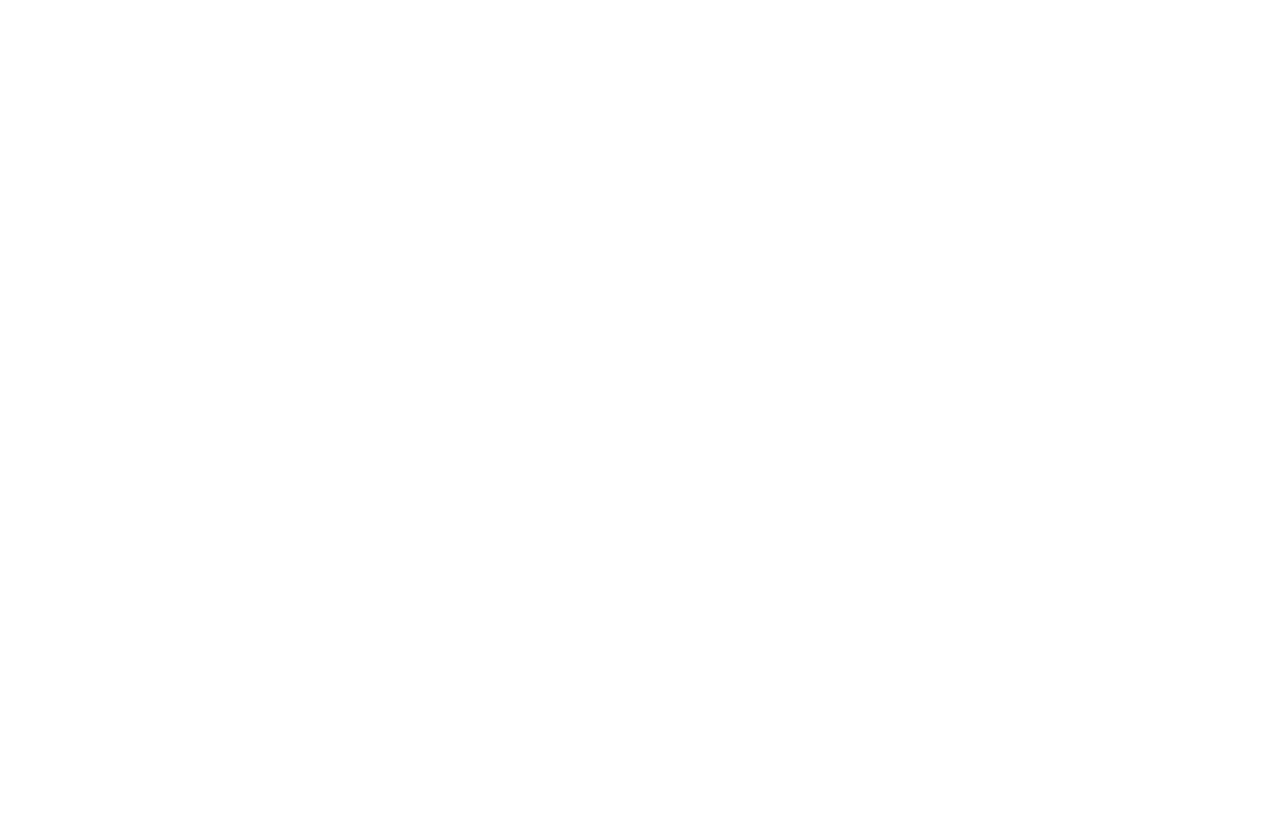
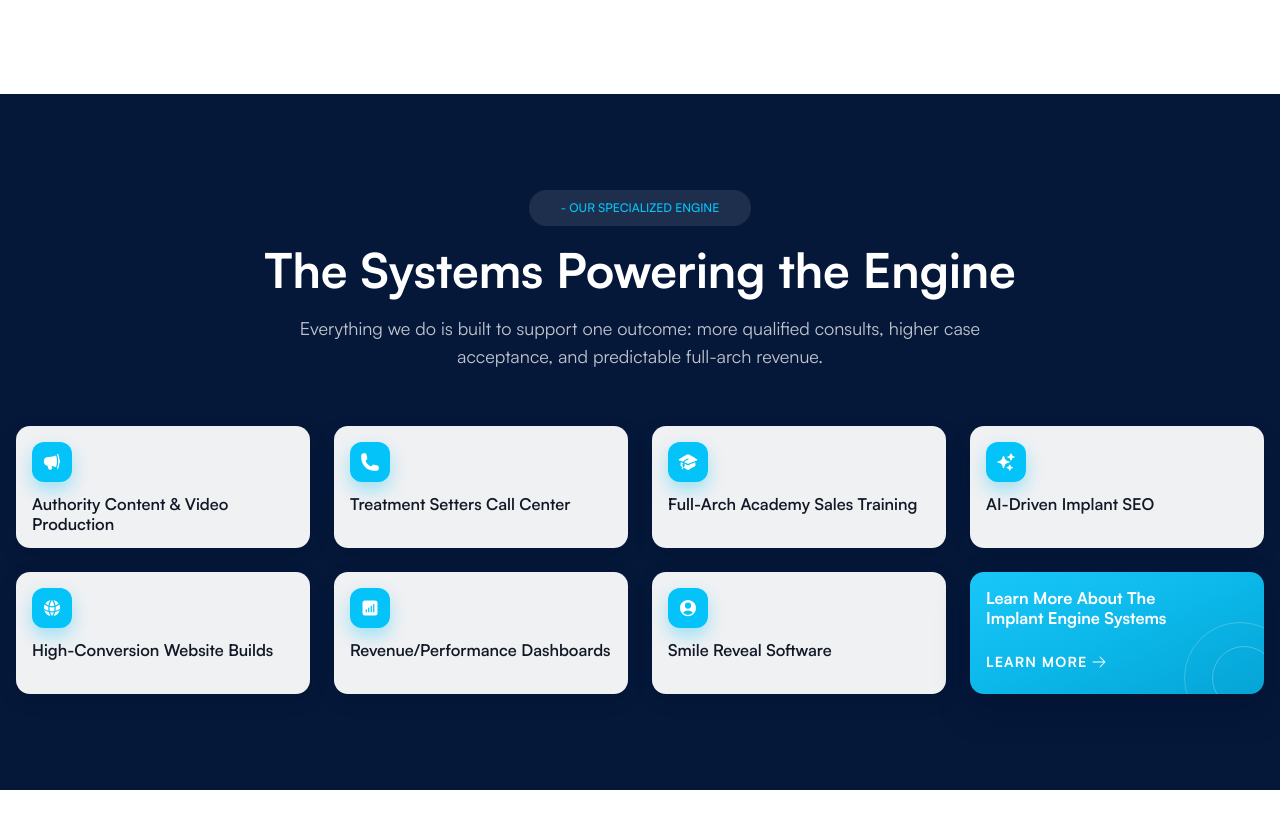
Before and after one commit to mdasif-me/tie, a Next.js app: page / in a window 1280 px wide. Shown: the part 6566-7394 px from the top of the page. Before the commit the page ends 6756 px from the top, so only its background shows below. Built offline with nearby package versions, Linux system fonts and the light colour scheme.

Commit message:
feat: add Specialized component and related functionality; implement SpecializedCard for rendering specialized items

```diff
--- a/app/constants/home.ts
+++ b/app/constants/home.ts
@@ -12,6 +12,22 @@
   subtitle: string;
   badge?: string;
   background?: string;
+}
+
+export type SpecializedIcon =
+  | 'authority'
+  | 'call'
+  | 'academy'
+  | 'seo'
+  | 'website'
+  | 'dashboard'
+  | 'smile'
+  | 'cta';
+
+export interface ISpecialized {
+  title: string;
+  icon: SpecializedIcon;
+  ctaLabel?: string;
 }
 
 export const growth: IGrowth[] = [
@@ -63,3 +79,39 @@
     badge: '10.03x',
   },
 ];
+
+export const specialized: ISpecialized[] = [
+  {
+    title: 'Authority Content & Video Production',
+    icon: 'authority',
+  },
+  {
+    title: 'Treatment Setters Call Center',
+    icon: 'call',
+  },
+  {
+    title: 'Full-Arch Academy Sales Training',
+    icon: 'academy',
+  },
+  {
+    title: 'AI-Driven Implant SEO',
+    icon: 'seo',
+  },
+  {
+    title: 'High-Conversion Website Builds',
+    icon: 'website',
+  },
+  {
+    title: 'Revenue/Performance Dashboards',
+    icon: 'dashboard',
+  },
+  {
+    title: 'Smile Reveal Software',
+    icon: 'smile',
+  },
+  {
+    title: 'Learn More About The Implant Engine Systems',
+    icon: 'cta',
+    ctaLabel: 'LEARN MORE',
+  },
+];
--- a/app/constants/index.ts
+++ b/app/constants/index.ts
@@ -1,5 +1,13 @@
 export { states } from './hero';
 export type { IStatesCard } from './hero';
-export { growth, studies, type IGrowth, type IStudies } from './home';
+export {
+  growth,
+  specialized,
+  studies,
+  type IGrowth,
+  type ISpecialized,
+  type IStudies,
+  type SpecializedIcon,
+} from './home';
 export { navItems } from './nav';
 export type { INavItem } from './nav';
--- a/app/container/index.ts
+++ b/app/container/index.ts
@@ -5,6 +5,7 @@
 export { default as HeroCard } from './hero-card';
 export { default as Leadership } from './leadership/leadership';
 export { default as Navbar } from './navbar';
+export { default as Specialized } from './specialized/specialized';
 export { default as StatesCard } from './states-card';
 export { default as Studies } from './studies/studies';
 export { default as Targeting } from './targeting/targeting';
--- /dev/null
+++ b/app/container/specialized/specialized-card.tsx
@@ -0,0 +1,55 @@
+import { ISpecialized, SpecializedIcon } from '@/app/constants';
+import {
+  AcademicCapIcon,
+  ArrowRightIcon,
+  ChartBarSquareIcon,
+  GlobeAltIcon,
+  MegaphoneIcon,
+  PhoneIcon,
+  SparklesIcon,
+  UserCircleIcon,
+} from '@heroicons/react/24/solid';
+import { type ComponentType, type SVGProps } from 'react';
+
+type IconComponent = ComponentType<SVGProps<SVGSVGElement>>;
+
+const iconMap: Record<Exclude<SpecializedIcon, 'cta'>, IconComponent> = {
+  authority: MegaphoneIcon,
+  call: PhoneIcon,
+  academy: AcademicCapIcon,
+  seo: SparklesIcon,
+  website: GlobeAltIcon,
+  dashboard: ChartBarSquareIcon,
+  smile: UserCircleIcon,
+};
+
+export default function SpecializedCard(item: ISpecialized) {
+  if (item.icon === 'cta') {
+    return (
+      <article className='relative isolate h-[122px] rounded-[14px] bg-linear-to-br from-[#18c7f8] via-[#0bb8e9] to-[#06a4d6] p-4 text-white overflow-hidden shadow-[0_16px_32px_rgba(0,16,45,0.45)]'>
+        <div className='pointer-events-none absolute -bottom-10 -right-8 size-28 rounded-full border border-white/20' />
+        <div className='pointer-events-none absolute -bottom-4 -right-3 size-16 rounded-full border border-white/25' />
+        <h3 className='max-w-[16ch] text-[1.02rem] leading-5 font-bold'>
+          {item.title}
+        </h3>
+        <p className='mt-6 inline-flex items-center gap-1 text-sm font-bold tracking-[0.08em]'>
+          {item.ctaLabel}
+          <ArrowRightIcon className='size-4' />
+        </p>
+      </article>
+    );
+  }
+
+  const Icon = iconMap[item.icon];
+
+  return (
+    <article className='h-[122px] rounded-[14px] bg-[#f0f1f3] px-4 py-4 shadow-[0_6px_20px_rgba(0,0,0,0.12)]'>
+      <div className='inline-flex size-10 items-center justify-center rounded-xl bg-primary text-white shadow-[0_8px_18px_rgba(3,195,249,0.35)]'>
+        <Icon className='size-5' />
+      </div>
+      <h3 className='mt-3 text-[1.02rem] font-semibold leading-5 text-[#121826]'>
+        {item.title}
+      </h3>
+    </article>
+  );
+}
--- /dev/null
+++ b/app/container/specialized/specialized.tsx
@@ -0,0 +1,37 @@
+import { Badge } from '@/app/components';
+import { specialized } from '@/app/constants';
+import { memo } from 'react';
+import SpecializedCard from './specialized-card';
+
+const Specialized = memo(function Specialized() {
+  return (
+    <div className='bg-secondary'>
+      <div className='container mx-auto lg:py-24 md:py-16 py-12 px-4'>
+        <div className='flex justify-center items-center'>
+          <article className='text-white text-center space-y-4 max-w-3xl'>
+            <Badge
+              text='- OUR SPECIALIZED ENGINE'
+              varient='secondary'
+              className='md:px-8! py-2.5! uppercase!'
+            />
+            <h1 className='lg:text-5xl md:text-4xl text-3xl text-center font-bold lg:leading-14'>
+              The Systems Powering the Engine
+            </h1>
+            <p className='lg:text-lg md:text-base text-sm text-white/75'>
+              Everything we do is built to support one outcome: more qualified
+              consults, higher case acceptance, and predictable full-arch
+              revenue.
+            </p>
+          </article>
+        </div>
+        <div className='mt-14 grid grid-cols-2 lg:grid-cols-4 md:gap-6 gap-3'>
+          {specialized.map((item) => (
+            <SpecializedCard key={item.title} {...item} />
+          ))}
+        </div>
+      </div>
+    </div>
+  );
+});
+
+export default Specialized;
--- a/app/page.tsx
+++ b/app/page.tsx
@@ -4,6 +4,7 @@
   Header,
   Hero,
   Leadership,
+  Specialized,
   Studies,
   Targeting,
 } from './container';
@@ -18,6 +19,7 @@
       <Targeting />
       <Studies />
       <Leadership />
+      <Specialized />
     </div>
   );
 }
```
